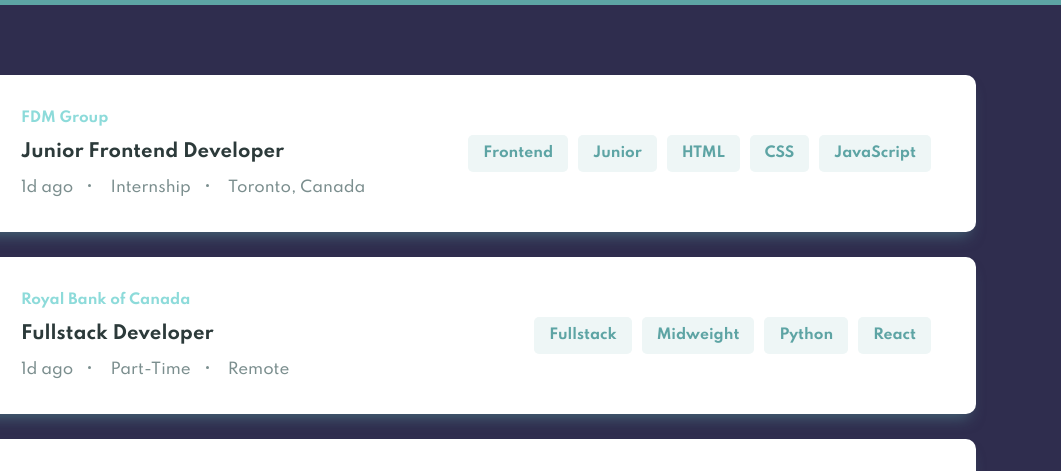
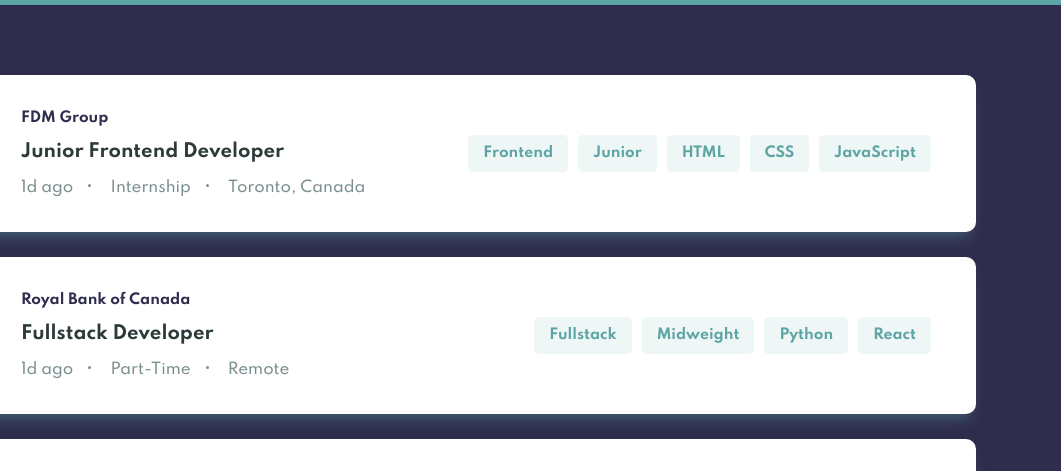
Before and after one commit to manuboojuk/ht6-project, a plain HTML site: page job-postings.html in a window 1280 px wide. Shown: the part 150-621 px from the top of the page, 219-1280 px from the left. Drawn offline with Linux system fonts and the light colour scheme.

Commit message:
Update style.css

```diff
--- a/css/style.css
+++ b/css/style.css
@@ -372,7 +372,7 @@
 }
 
 .jobs__company {
-    color: #8ddbda;
+    color: hsl(244, 27%, 24%);
     font-size: 14px;
     display: block;
     font-weight: 700;
```
